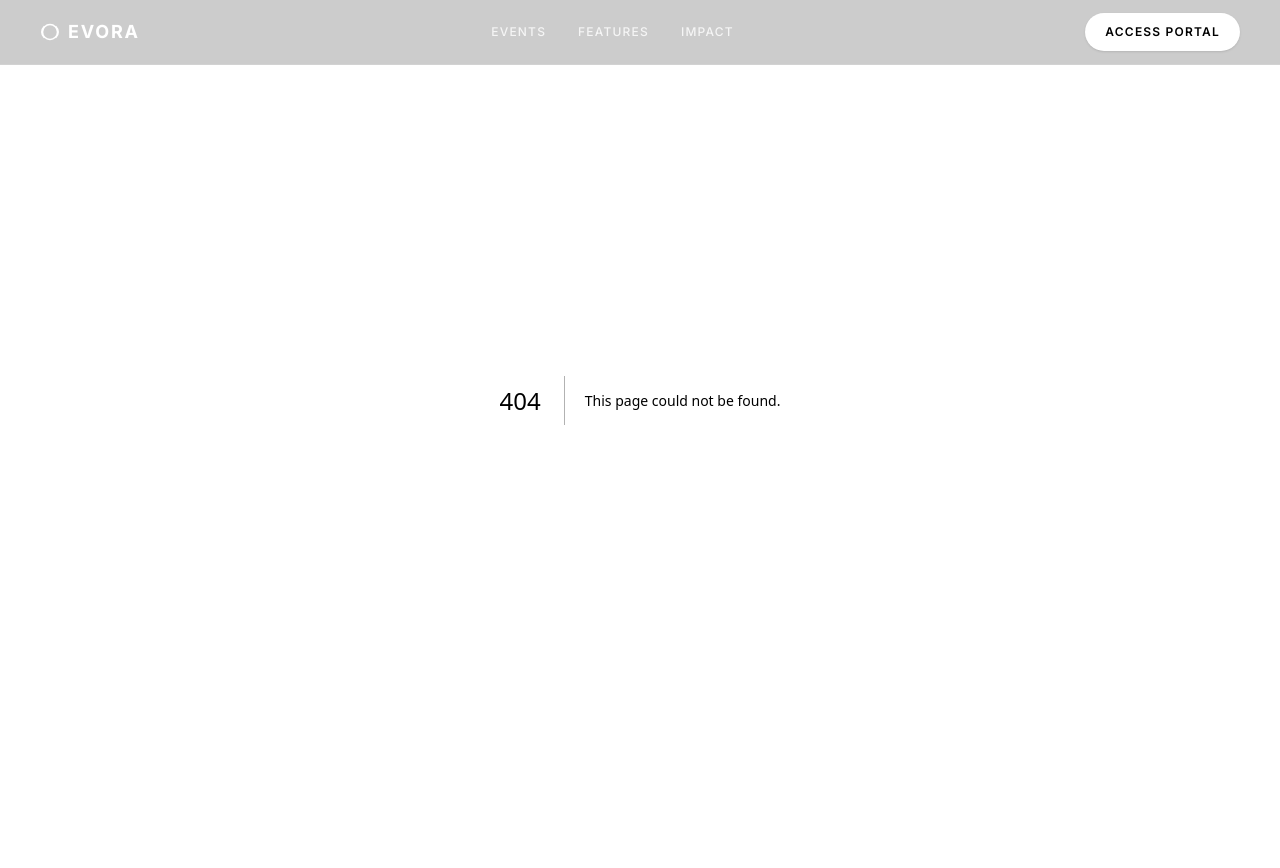
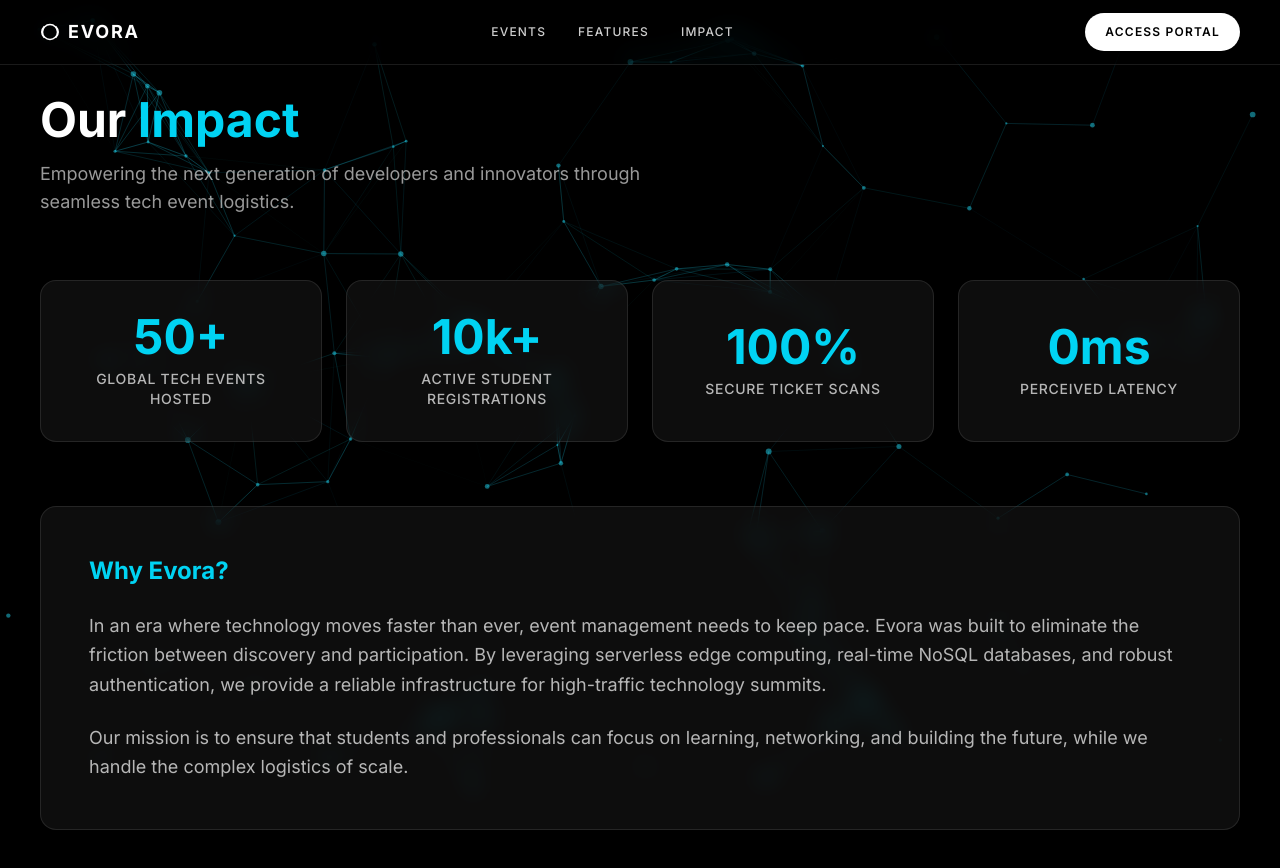
Before and after one commit to satyamkruk07-lgtm/COLLEGE-EVENT, a Next.js app: page /impact in a window 1280 px wide. Before the commit this address had no page. Shown: the top 868 px of the page. Before the commit the page ends 800 px from the top, so only its background shows below. Built offline with nearby package versions, Linux system fonts and the light colour scheme.

Commit message:
feat: add dedicated events, features, and impact pages

```diff
--- a/src/app/events/page.tsx
+++ b/src/app/events/page.tsx
@@ -1,8 +1,40 @@
+import ParticlesBackground from "@/components/particles-background";
+import Link from "next/link";
+import { motion } from "framer-motion";
+
 export default function EventsPage() {
   return (
-    <div className="flex flex-col items-center justify-center min-h-[60vh]">
-      <h1 className="text-4xl font-bold text-[#111827] mb-4">Explore Events</h1>
-      <p className="text-[#4B5563]">Event listing will be displayed here.</p>
+    <div className="min-h-screen relative overflow-hidden bg-black text-white pt-24 font-sans">
+      <ParticlesBackground />
+
+      <div className="container mx-auto max-w-7xl px-6 sm:px-10 relative z-10">
+        <div className="mb-12">
+          <h1 className="text-4xl md:text-5xl font-bold mb-4">Discover <span className="text-cyan-400">Events</span></h1>
+          <p className="text-white/60 text-lg max-w-2xl">
+            Browse our curated list of next-generation tech events, hackathons, and global summits.
+          </p>
+        </div>
+
+        <div className="grid grid-cols-1 md:grid-cols-2 lg:grid-cols-3 gap-6 pb-20">
+          {/* Placeholder Event Card */}
+          <div className="bg-white/5 border border-white/10 backdrop-blur-md rounded-2xl p-6 hover:bg-white/10 transition-colors cursor-pointer group">
+            <div className="inline-block px-3 py-1 rounded-full bg-cyan-400/20 text-cyan-400 text-xs font-bold uppercase tracking-wider mb-4">
+              Artificial Intelligence
+            </div>
+            <h3 className="text-xl font-bold mb-2 group-hover:text-cyan-400 transition-colors">Next-Gen AI Hackathon</h3>
+            <p className="text-white/50 text-sm mb-6">Join the global challenge to build the future of AI payments and infrastructure.</p>
+
+            <div className="space-y-2 text-sm text-white/70 mb-8">
+              <div className="flex justify-between"><span>Date:</span> <span className="text-white">Aug 25, 2026</span></div>
+              <div className="flex justify-between"><span>Location:</span> <span className="text-white">Main Auditorium</span></div>
+            </div>
+
+            <Link href="/login" className="block w-full py-3 text-center bg-white/10 hover:bg-cyan-400 hover:text-black rounded-lg font-bold transition-all">
+              Register Now
+            </Link>
+          </div>
+        </div>
+      </div>
     </div>
   );
 }
--- /dev/null
+++ b/src/app/features/page.tsx
@@ -0,0 +1,39 @@
+import ParticlesBackground from "@/components/particles-background";
+
+export default function FeaturesPage() {
+  const features = [
+    { title: "Dynamic QR Ticketing", desc: "Automated, secure QR code generation for every registration. Scanning enabled for seamless on-site check-ins." },
+    { title: "Real-time Capacity", desc: "Live seat tracking using Firebase Firestore. Available slots update instantly across the entire platform." },
+    { title: "Secure Middleware", desc: "Next.js Edge runtime route protection ensuring data privacy and role-based access control." },
+    { title: "Cinematic 3D UI", desc: "Hardware-accelerated Framer Motion animations and GSAP sequences delivering a premium aesthetic." }
+  ];
+
+  return (
+    <div className="min-h-screen relative overflow-hidden bg-black text-white pt-24 font-sans">
+      <ParticlesBackground />
+
+      <div className="container mx-auto max-w-7xl px-6 sm:px-10 relative z-10 pb-20">
+        <div className="mb-16">
+          <h1 className="text-4xl md:text-5xl font-bold mb-4">Platform <span className="text-cyan-400">Features</span></h1>
+          <p className="text-white/60 text-lg max-w-2xl">
+            Built with a modern tech stack to deliver a seamless, scalable, and visually stunning event management experience.
+          </p>
+        </div>
+
+        <div className="grid grid-cols-1 md:grid-cols-2 gap-8">
+          {features.map((feature, idx) => (
+            <div key={idx} className="bg-white/5 border border-white/10 backdrop-blur-md rounded-2xl p-8 hover:bg-white/10 transition-colors">
+              <div className="w-12 h-12 rounded-full bg-cyan-400/20 flex items-center justify-center mb-6">
+                <svg className="w-6 h-6 text-cyan-400" fill="none" viewBox="0 0 24 24" stroke="currentColor">
+                  <path strokeLinecap="round" strokeLinejoin="round" strokeWidth={2} d="M13 10V3L4 14h7v7l9-11h-7z" />
+                </svg>
+              </div>
+              <h3 className="text-2xl font-bold mb-3">{feature.title}</h3>
+              <p className="text-white/60 leading-relaxed">{feature.desc}</p>
+            </div>
+          ))}
+        </div>
+      </div>
+    </div>
+  );
+}
--- /dev/null
+++ b/src/app/impact/page.tsx
@@ -0,0 +1,44 @@
+import ParticlesBackground from "@/components/particles-background";
+
+export default function ImpactPage() {
+  const stats = [
+    { value: "50+", label: "Global Tech Events Hosted" },
+    { value: "10k+", label: "Active Student Registrations" },
+    { value: "100%", label: "Secure Ticket Scans" },
+    { value: "0ms", label: "Perceived Latency" }
+  ];
+
+  return (
+    <div className="min-h-screen relative overflow-hidden bg-black text-white pt-24 font-sans">
+      <ParticlesBackground />
+
+      <div className="container mx-auto max-w-7xl px-6 sm:px-10 relative z-10 pb-20">
+        <div className="mb-16">
+          <h1 className="text-4xl md:text-5xl font-bold mb-4">Our <span className="text-cyan-400">Impact</span></h1>
+          <p className="text-white/60 text-lg max-w-2xl">
+            Empowering the next generation of developers and innovators through seamless tech event logistics.
+          </p>
+        </div>
+
+        <div className="grid grid-cols-2 lg:grid-cols-4 gap-6">
+          {stats.map((stat, idx) => (
+            <div key={idx} className="bg-white/5 border border-white/10 backdrop-blur-md rounded-2xl p-8 flex flex-col items-center justify-center text-center hover:bg-white/10 transition-colors">
+              <h2 className="text-4xl md:text-5xl font-bold text-cyan-400 mb-2">{stat.value}</h2>
+              <p className="text-white/70 text-sm tracking-wider uppercase font-medium">{stat.label}</p>
+            </div>
+          ))}
+        </div>
+
+        <div className="mt-16 bg-white/5 border border-white/10 backdrop-blur-md rounded-2xl p-8 lg:p-12">
+           <h3 className="text-2xl font-bold mb-6 text-cyan-400">Why Evora?</h3>
+           <p className="text-white/70 leading-relaxed text-lg mb-6">
+             In an era where technology moves faster than ever, event management needs to keep pace. Evora was built to eliminate the friction between discovery and participation. By leveraging serverless edge computing, real-time NoSQL databases, and robust authentication, we provide a reliable infrastructure for high-traffic technology summits.
+           </p>
+           <p className="text-white/70 leading-relaxed text-lg">
+             Our mission is to ensure that students and professionals can focus on learning, networking, and building the future, while we handle the complex logistics of scale.
+           </p>
+        </div>
+      </div>
+    </div>
+  );
+}
--- a/src/app/layout.tsx
+++ b/src/app/layout.tsx
@@ -48,9 +48,9 @@ export default function RootLayout({
 
                 {/* Center: Navigation Links */}
                 <div className="hidden lg:flex items-center gap-8 font-medium text-[0.75rem] uppercase tracking-widest text-white/80">
-                  <Link href="/#events" className="hover:text-white transition-colors">Events</Link>
-                  <Link href="/#features" className="hover:text-white transition-colors">Features</Link>
-                  <Link href="/#stats" className="hover:text-white transition-colors">Impact</Link>
+                  <Link href="/events" className="hover:text-white transition-colors">Events</Link>
+                  <Link href="/features" className="hover:text-white transition-colors">Features</Link>
+                  <Link href="/impact" className="hover:text-white transition-colors">Impact</Link>
                 </div>
 
                 {/* Right: Actionables */}
```
